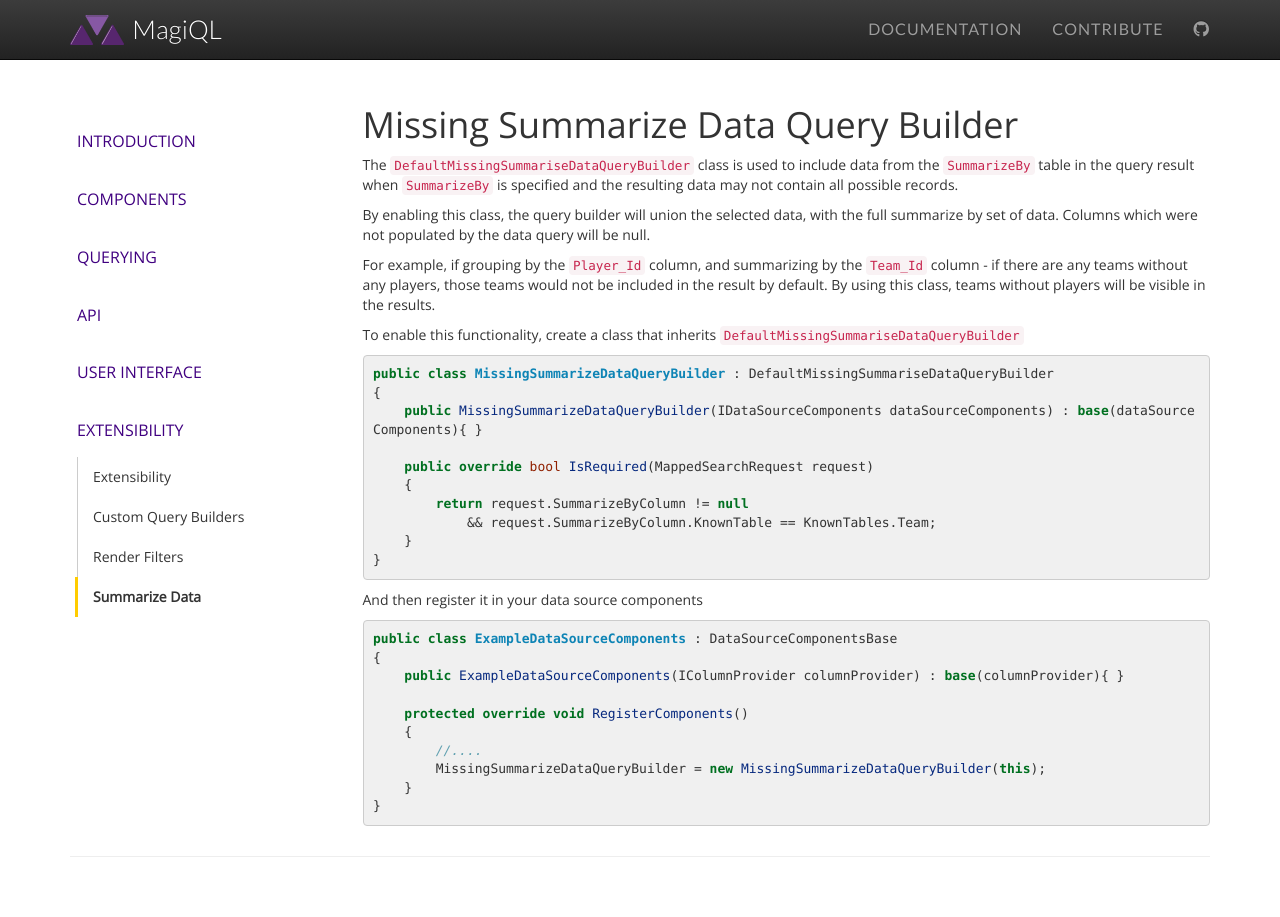
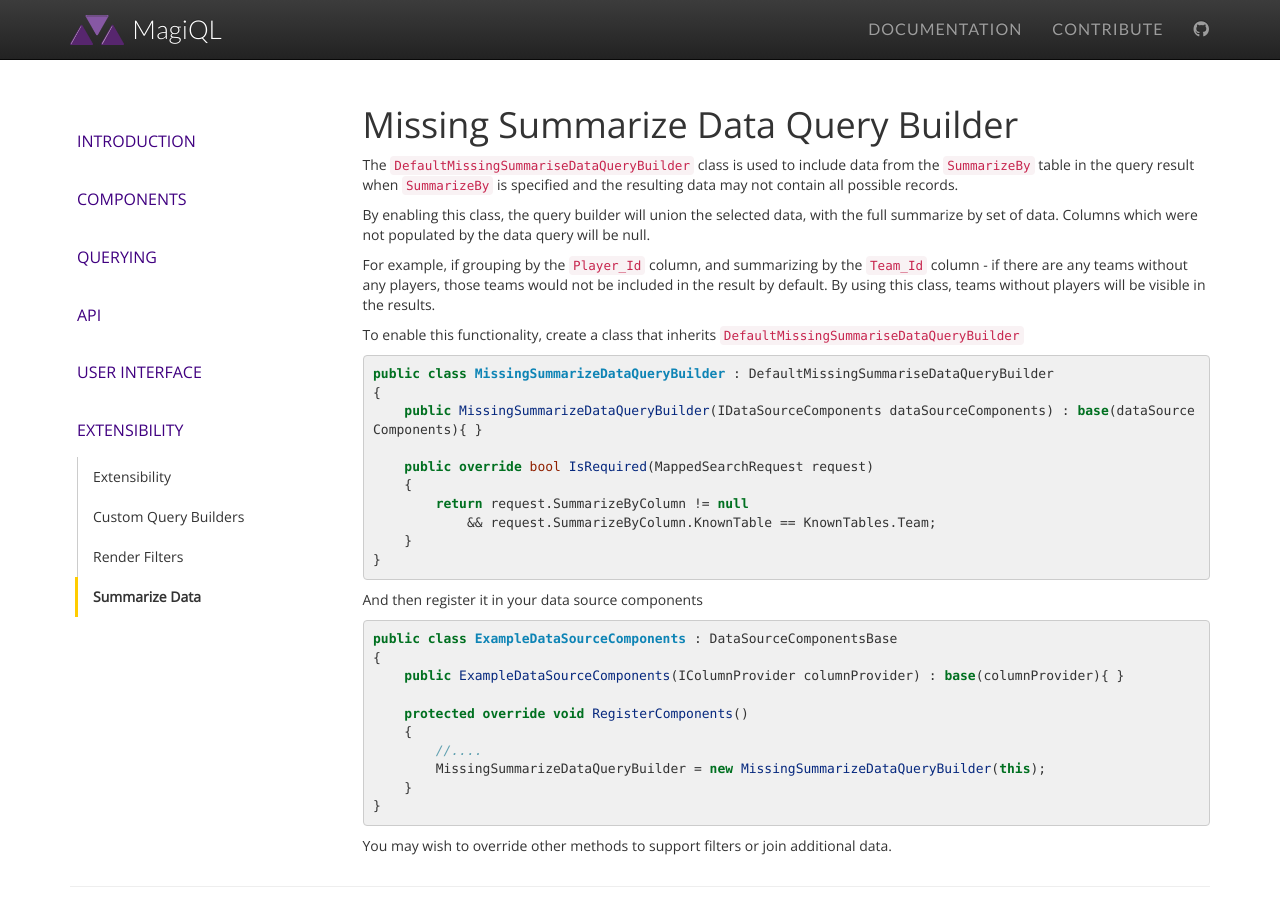
Before and after one commit to MagiQL/magiql.github.io, a Jekyll site: the page built from docs/6-extensibility/603-MissingSummarizeData.md, in a window 1280 px wide. Built offline with Jekyll 4.4.1, drawn with Linux system fonts in a browser that asks for light colours; nearby versions of some CDN libraries; a script that is not in the unit is left out.

Commit message:
Update 603-MissingSummarizeData.md

````diff
--- a/docs/6-extensibility/603-MissingSummarizeData.md
+++ b/docs/6-extensibility/603-MissingSummarizeData.md
@@ -44,3 +44,5 @@ public class ExampleDataSourceComponents : DataSourceComponentsBase
     }
 }
 ```
+
+You may wish to override other methods to support filters or join additional data.
````
